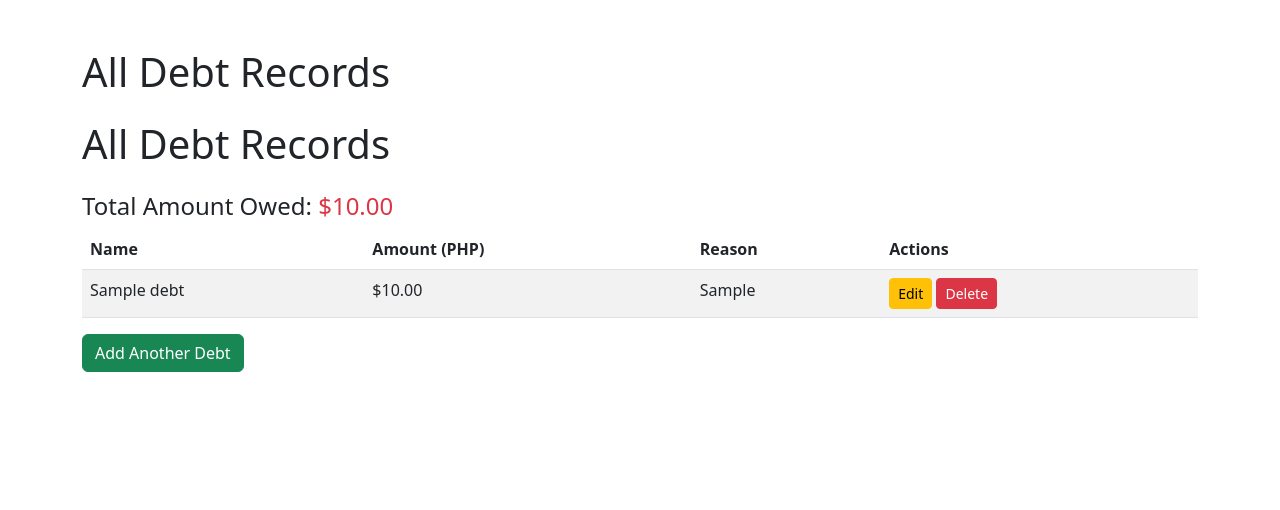
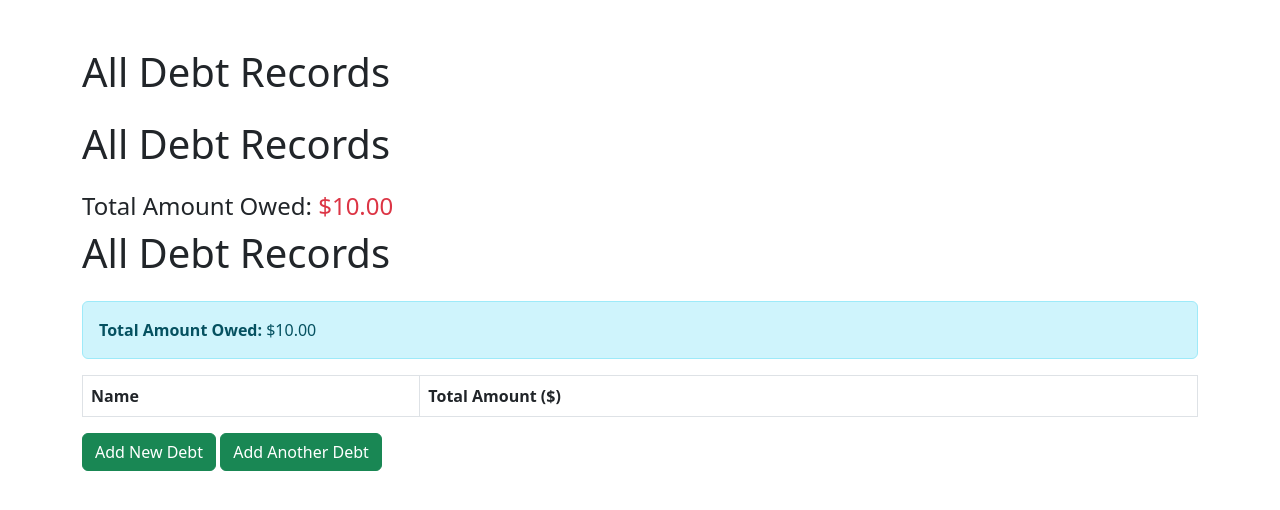
Before and after one commit to eymaster/utangs, a Flask app: page /debts in a window 1280 px wide. Shown: the top 510 px of the page. Run offline with Flask 3, Linux system fonts and the light colour scheme; tables that the repository leaves empty hold one stand-in row (values such as "Sample post"); lists and menus that the app fills with data are empty.

Commit message:
Update debts.html

```diff
--- a/templates/debts.html
+++ b/templates/debts.html
@@ -8,29 +8,30 @@
   <h1 class="mb-4">All Debt Records</h1>
   <h1 class="mb-4">All Debt Records</h1>
 <h4>Total Amount Owed: <span class="text-danger">${{ "%.2f"|format(total_debt) }}</span></h4>
-  <table class="table table-striped">
+  <h1 class="mb-4">All Debt Records</h1>
+
+<div class="alert alert-info">
+  <strong>Total Amount Owed:</strong> ${{ "%.2f"|format(total_debt) }}
+</div>
+
+<table class="table table-bordered table-striped">
   <thead>
     <tr>
       <th>Name</th>
-    <th>Amount (PHP)</th>
-    <th>Reason</th>
-    <th>Actions</th>
+      <th>Total Amount ($)</th>
     </tr>
   </thead>
   <tbody>
-  {% for debt in debts %}
+    {% for name, amount in debts_summary %}
     <tr>
-    <td>{{ debt.name }}</td>
-    <td>${{ "%.2f"|format(debt.amount) }}</td>
-    <td>{{ debt.reason }}</td>
-    <td>
-      <a href="{{ url_for('edit', debt_id=debt.id) }}" class="btn btn-sm btn-warning">Edit</a>
-      <a href="{{ url_for('delete', debt_id=debt.id) }}" class="btn btn-sm btn-danger" onclick="return confirm('Delete this record?');">Delete</a>
-    </td>
+      <td>{{ name }}</td>
+      <td>${{ "%.2f"|format(amount) }}</td>
     </tr>
     {% endfor %}
   </tbody>
 </table>
+
+<a href="/" class="btn btn-success">Add New Debt</a>
   <a href="/" class="btn btn-success">Add Another Debt</a>
 </body>
 </html>
```
Lines whose indentation alone changed are shown as unchanged.
